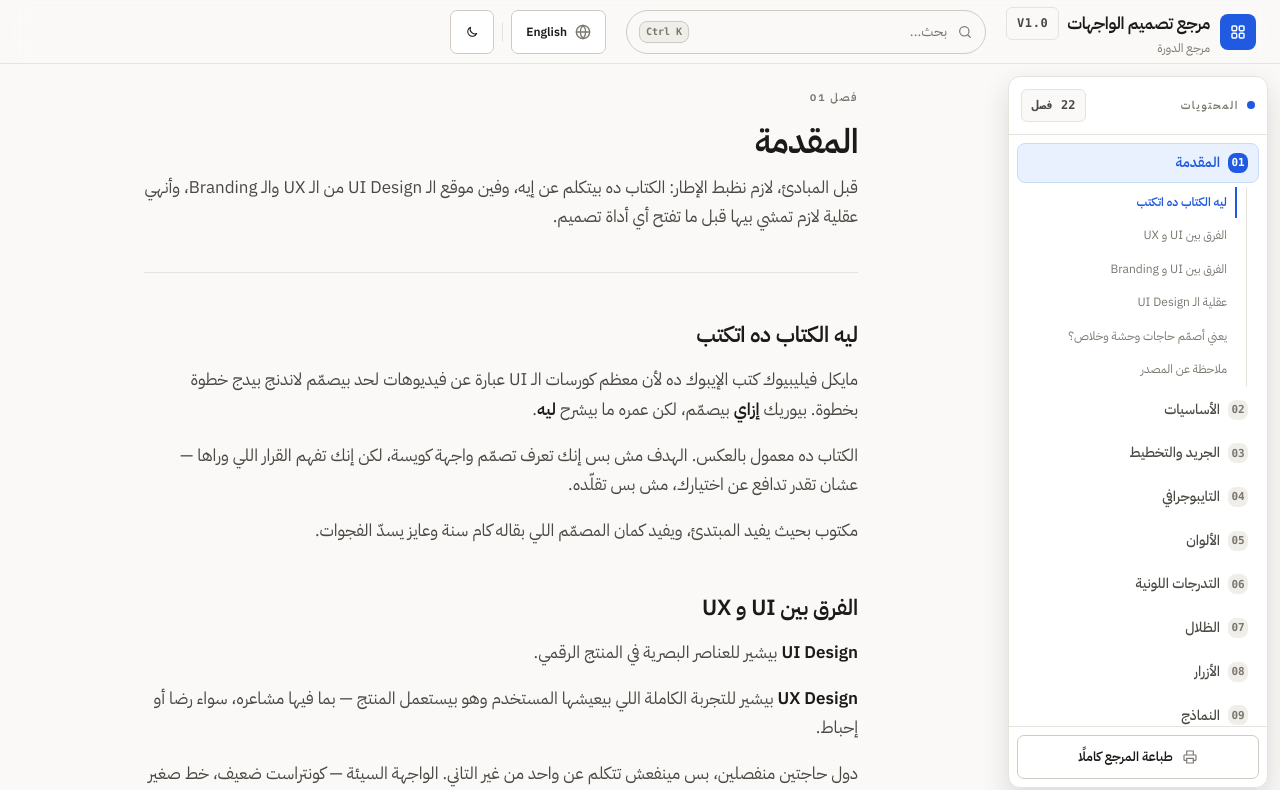
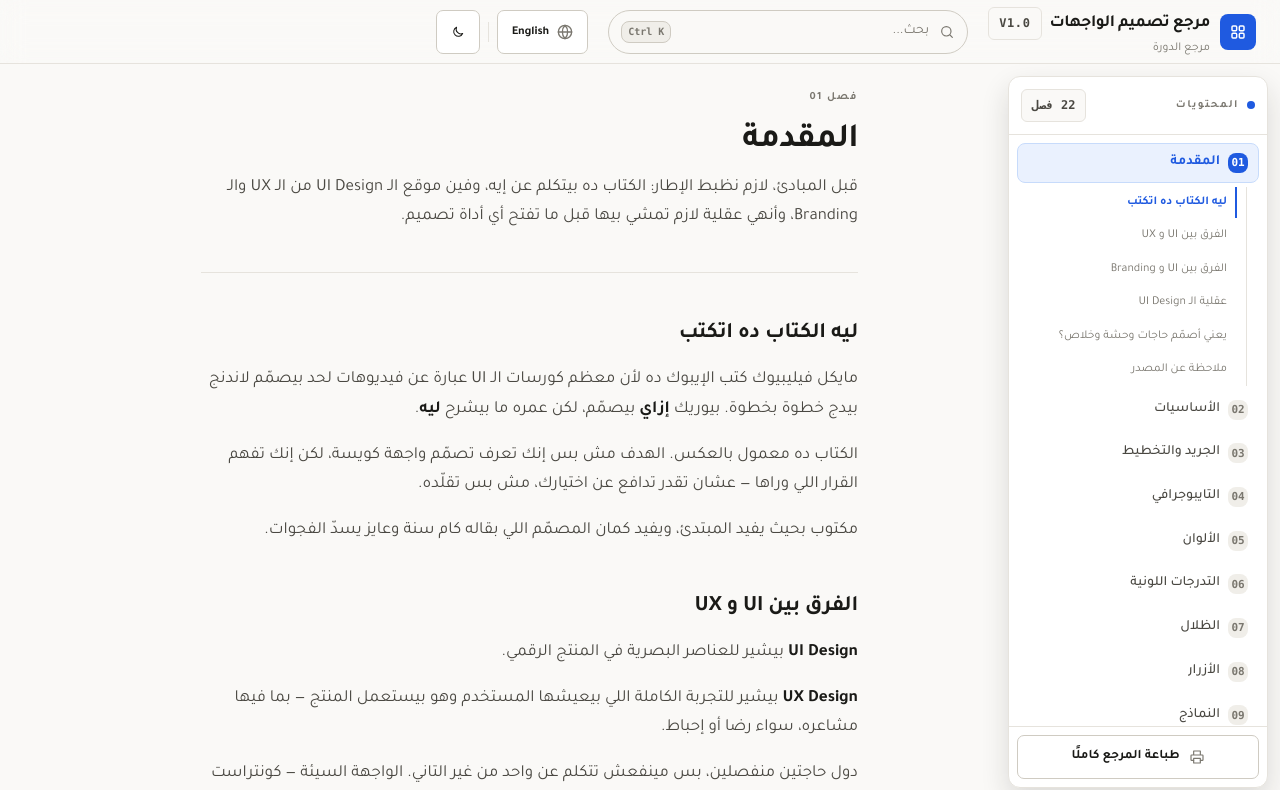
Before and after one commit to Khatab11/ui-design-reference, a React (Vite) app: page / in a window 1280 px wide. Shown: the top 790 px of the page. Built offline with nearby package versions, Linux system fonts and the light colour scheme.

Commit message:
style: use Tajawal for Arabic typography

```diff
--- a/index.html
+++ b/index.html
@@ -8,7 +8,7 @@
     <link rel="preconnect" href="https://fonts.googleapis.com" />
     <link rel="preconnect" href="https://fonts.gstatic.com" crossorigin />
     <link
-      href="https://fonts.googleapis.com/css2?family=Cairo:wght@400;500;600;700&family=IBM+Plex+Sans+Arabic:wght@400;500;600;700&family=Public+Sans:wght@400;500;600;700&display=swap"
+      href="https://fonts.googleapis.com/css2?family=Public+Sans:wght@400;500;600;700&family=Tajawal:wght@400;500;600;700&display=swap"
       rel="stylesheet"
     />
     <!-- Google tag (gtag.js) -->
--- a/src/index.css
+++ b/src/index.css
@@ -35,7 +35,7 @@
   --color-error-hover:       #A11F16;
 
   /* Type */
-  --font-sans: 'Public Sans', 'IBM Plex Sans Arabic', 'Cairo', Helvetica, Arial, sans-serif;
+  --font-sans: 'Public Sans', 'Tajawal', Helvetica, Arial, sans-serif;
   --font-mono: ui-monospace, SFMono-Regular, Menlo, Consolas, monospace;
 
   --text-display: 56px;  --lh-display: 1.02;  --ls-display: -0.03em;  --fw-display: 700;
@@ -257,7 +257,7 @@ html[lang='ar'] {
 }
 
 html[lang='ar'] body {
-  font-family: 'IBM Plex Sans Arabic', 'Cairo', var(--font-sans);
+  font-family: 'Tajawal', var(--font-sans);
   line-height: 1.75;
 }
 
--- a/tailwind.config.js
+++ b/tailwind.config.js
@@ -63,10 +63,9 @@ export default {
       display: ['56px', { lineHeight: '1.02', letterSpacing: '-0.03em' }],
     },
     fontFamily: {
-      sans: ['"Public Sans"', '"IBM Plex Sans Arabic"', 'Cairo', 'Helvetica', 'Arial', 'sans-serif'],
-      arabic: ['"IBM Plex Sans Arabic"', 'Cairo', '"Public Sans"', 'Helvetica', 'Arial', 'sans-serif'],
-      cairo: ['Cairo', 'sans-serif'],
-      'ibm-plex': ['"IBM Plex Sans Arabic"', 'sans-serif'],
+      sans: ['"Public Sans"', 'Tajawal', 'Helvetica', 'Arial', 'sans-serif'],
+      arabic: ['Tajawal', '"Public Sans"', 'Helvetica', 'Arial', 'sans-serif'],
+      tajawal: ['Tajawal', 'sans-serif'],
       mono: ['ui-monospace', 'SFMono-Regular', 'Menlo', 'Consolas', 'monospace'],
     },
     colors: {
```
Also changed, not shown: 1 other file (tests, documents, lock files or other folders).
